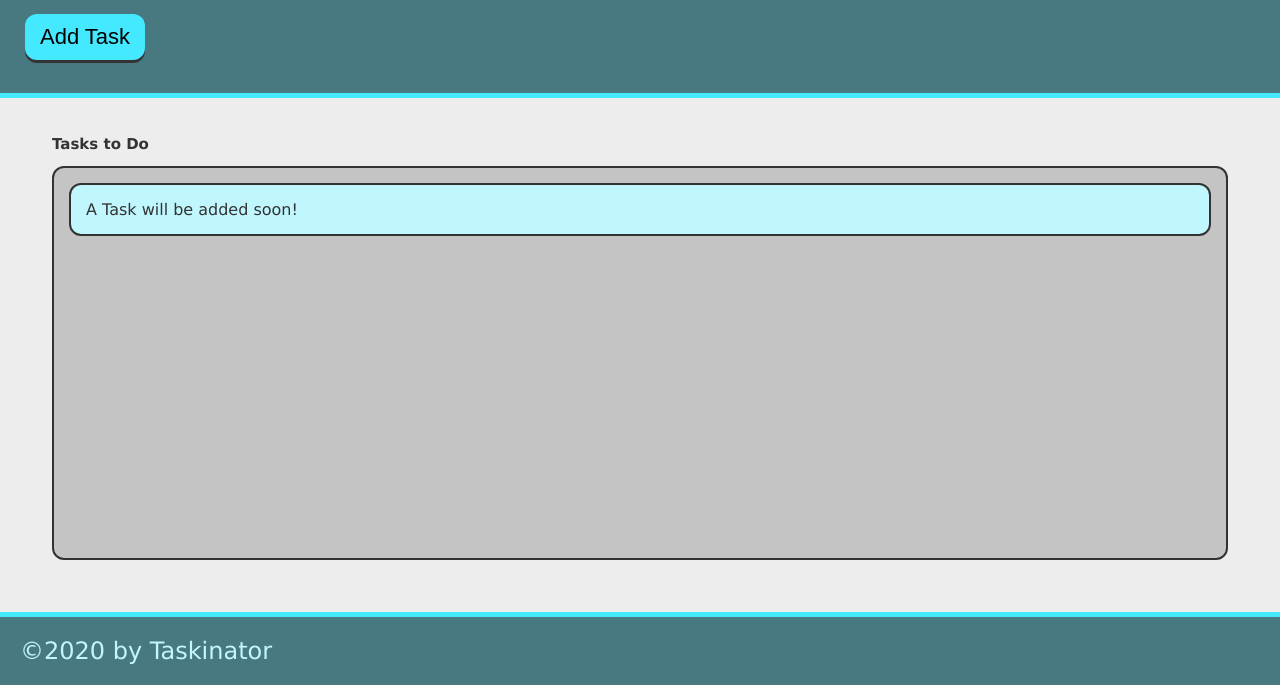
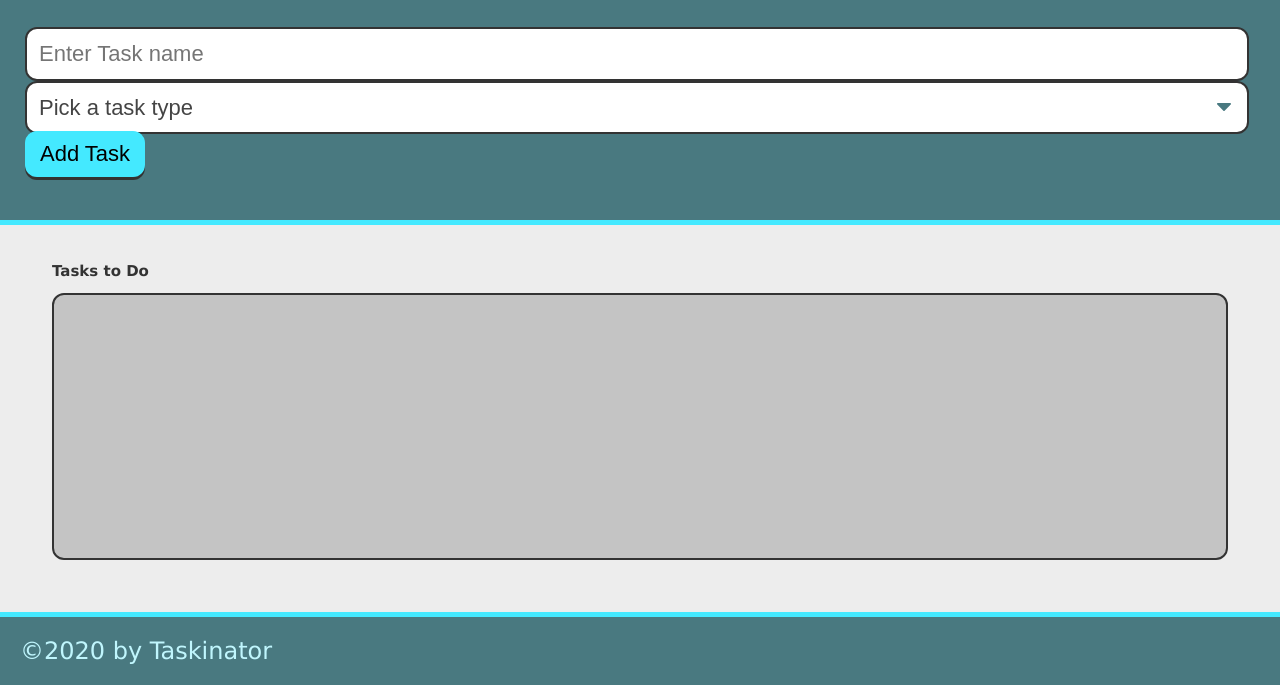
Before and after one commit to itsclairehi/taskinator, a plain HTML site: page index.html in a window 1280 px wide. Shown: the part 115-800 px from the top of the page. Drawn offline with Linux system fonts and the light colour scheme.

Commit message:
added dropdown and name form

```diff
--- a/index.html
+++ b/index.html
@@ -1,25 +1,42 @@
 <!DOCTYPE html>
 <html lang="en">
+
 <head>
     <meta charset="UTF-8">
     <meta name="viewport" content="width=device-width, initial-scale=1.0">
     <title>Taskinator</title>
     <link rel="stylesheet" href="./assets/css/style.css">
 </head>
+
 <body>
     <header>
         <h1 class="page-title">Taskinator</h1>
         <p>Click the button below to add a new task!</p>
-        <button class="btn" id="save-task">Add Task</button>
+        <form id="task-form">
+            <div class="form-group">
+
+                <input type="text" name="task-name" class="text-input" placeholder="Enter Task name" />
+
+            <select name="task-type" class="select-dropdown">
+                <option value="" disabled selected>Pick a task type</option>
+                <option value="Print">Print</option>
+                <option value="Web">Web</option>
+                <option value="Mobile">Mobile</option>
+              </select>
+
+            <button class="btn" id="save-task" type="submit">Add Task</button>
+</div>
+        </form>
+
 
     </header>
 
-    <main class = "page-content">
+    <main class="page-content">
 
-        <section class = "task-list-wrapper">
+        <section class="task-list-wrapper">
             <h2>Tasks to Do</h2>
             <ul class="task-list" id="tasks-to-do">
-                <li class="task-item">A Task will be added soon!</li>
+
             </ul>
         </section>
 
@@ -29,4 +46,5 @@
     </footer>
     <script src="./assets/js/script.js"></script>
 </body>
+
 </html>
```
